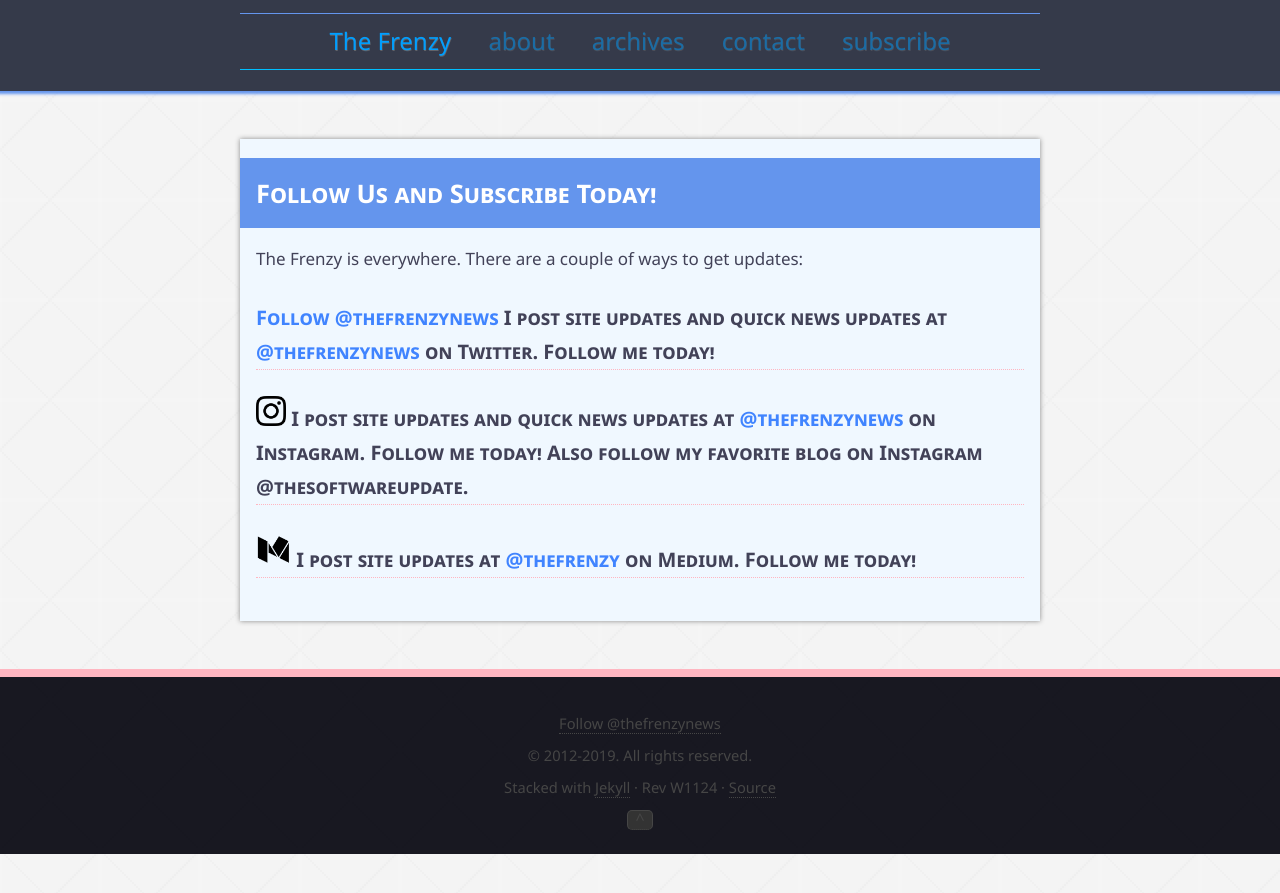
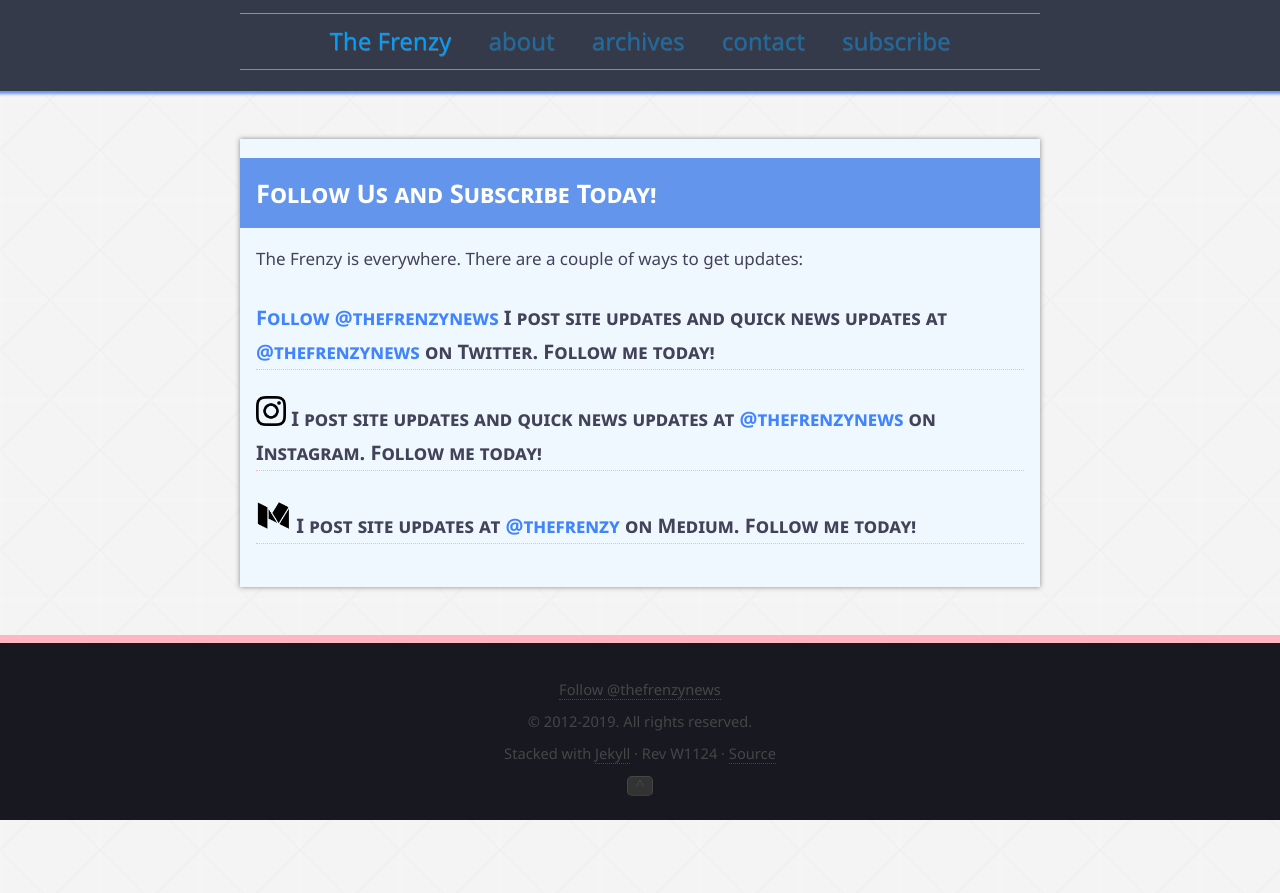
Before and after one commit to rshivjiani/rshivjiani.github.io, a Jekyll site: the page built from pages/subscribe.md, in a window 1280 px wide. Shown: the top 893 px of the page. Built offline with Jekyll 4.4.1, drawn with Linux system fonts in a browser that asks for light colours; comment, search, counter and statistics services are not loaded.

Commit message:
Update subscribe.md

```diff
--- a/pages/subscribe.md
+++ b/pages/subscribe.md
@@ -9,6 +9,6 @@
 #### <a href="https://twitter.com/thefrenzynews" class="twitter-follow-button" data-show-count="false">Follow @thefrenzynews</a><script async src="//platform.twitter.com/widgets.js" charset="utf-8"></script> I post site updates and quick news updates at [**@thefrenzynews**](https://www.twitter.com/thefrenzynews/) on Twitter. Follow me today!
 
 
-#### <a href="https://www.instagram.com/thefrenzynews/"><img class="alignright" title="Instagram Logo" src="/images/instagram-logo-bw.png" alt="Instagram Logo" width="30" height="30" /></a> I post site updates and quick news updates at [**@thefrenzynews**](https://www.instagram.com/thefrenzynews/) on Instagram. Follow me today! Also follow my favorite blog on Instagram @thesoftwareupdate.
+#### <a href="https://www.instagram.com/thefrenzynews/"><img class="alignright" title="Instagram Logo" src="/images/instagram-logo-bw.png" alt="Instagram Logo" width="30" height="30" /></a> I post site updates and quick news updates at [**@thefrenzynews**](https://www.instagram.com/thefrenzynews/) on Instagram. Follow me today!
 
 #### <a href="https://medium.com/@thefrenzy"><img class="alignright" title="Medium Logo" src="/images/medium-logo-bw.png" alt="Medium Logo" width="35" height="35" /></a> I post site updates at [**@thefrenzy**](https://medium.com/@thefrenzy) on Medium. Follow me today!
```
